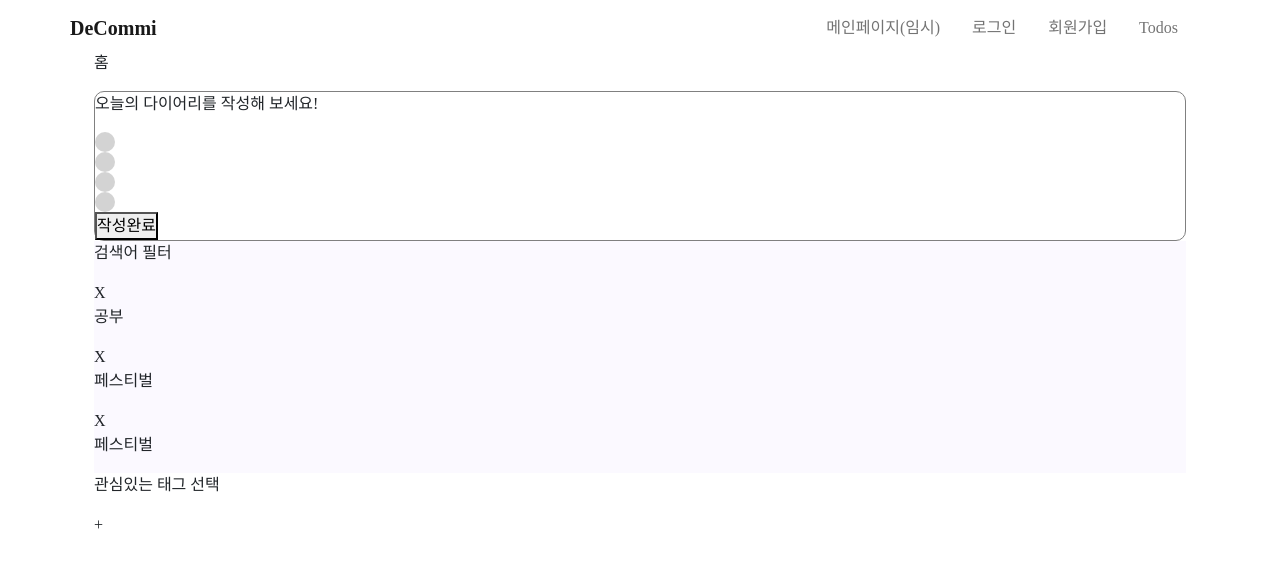
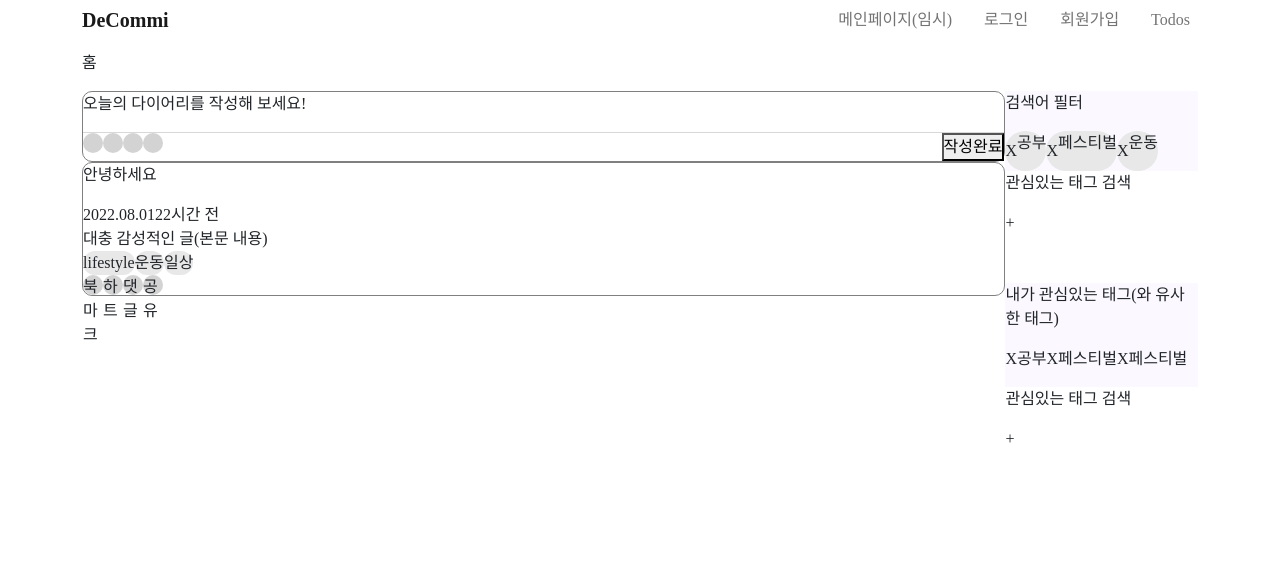
Before and after one commit to k1k2brz/HCSS, a Vue app: page /pages/mainpage in a window 1280 px wide. Shown: the top 564 px of the page. Built offline with nearby package versions, Linux system fonts and the light colour scheme; a web font is replaced by a local one.

Commit message:
mainPage commit

```diff
--- a/src/App.vue
+++ b/src/App.vue
@@ -1,6 +1,6 @@
 <template>
   <!-- nav를 따로 뺀다 (가독성)-->
-  <div class="container absolute">
+  <div class="container absolute padding0">
     <div class="relative">
       <Navbar class="fixed-top" />
       <!-- index.js에서 설정한 home component가 여기에 들어온다 -->
@@ -24,6 +24,4 @@ export default {
 };
 </script>
 
-<style lang="sass">
-
-</style>
+<style lang="sass"></style>
--- a/src/components/NavBar.vue
+++ b/src/components/NavBar.vue
@@ -10,16 +10,15 @@
       <router-link class="navbar-brand" :to="{ name: 'Home' }"
         ><b>DeCommi</b></router-link
       >
-
       <ul class="navbar-nav">
-        <li class="nav-item active d-flex gap-3 me-4">
-          <router-link class="nav-link" :to="{ name: 'Main' }"
+        <li class="nav-item active d-flex">
+          <router-link class="nav-link mr-3" :to="{ name: 'Main' }"
             >메인페이지(임시)</router-link
           >
-          <router-link class="nav-link" :to="{ name: 'Login' }"
+          <router-link class="nav-link mr-3" :to="{ name: 'Login' }"
             >로그인</router-link
           >
-          <router-link class="nav-link" :to="{ name: 'Signup' }"
+          <router-link class="nav-link mr-3" :to="{ name: 'Signup' }"
             >회원가입</router-link
           >
           <router-link class="nav-link" :to="{ name: 'Todos' }"
@@ -32,11 +31,13 @@
 </template>
 
 <script>
-export default {
-};
+export default {};
 </script>
 
 <style lang="sass" scoped>
+.navbar
+  padding: 0 12px
+
 .navbar-brand
   font-weight: 700
 </style>
--- a/src/pages/LoginPage.vue
+++ b/src/pages/LoginPage.vue
@@ -1,18 +1,34 @@
 <template>
-  <div class="container container_default d-flex justify-content-center align-items-center p-0 m-0">
+  <div
+    class="container container_default d-flex justify-content-center align-items-center p-0 m-0"
+  >
     <div class="q-pa-md" style="max-width: 400px">
       <form ref="form" @submit.prevent="onSubmitForm()">
         <div class="mb-3">
-          <input v-model="info.id" type="email" class="form-control" placeholder="Email을 입력해주세요." id="loginEmail"
-            aria-describedby="emailHelp"/>
+          <input
+            v-model="info.id"
+            type="email"
+            class="form-control"
+            placeholder="Email을 입력해주세요."
+            id="loginEmail"
+            aria-describedby="emailHelp"
+          />
           <!-- <div id="emailHelp" class="form-text">We'll never share your email with anyone else.</div> -->
         </div>
         <div class="mb-3">
-          <input v-model="info.pass" type="password" placeholder="비밀번호를 입력해주세요." class="form-control" id="loginPass" />
+          <input
+            v-model="info.pass"
+            type="password"
+            placeholder="비밀번호를 입력해주세요."
+            class="form-control"
+            id="loginPass"
+          />
         </div>
         <div class="mb-3 form-check">
           <input type="checkbox" class="form-check-input" id="loginCheck" />
-          <label class="form-check-label me-5" for="loginCheck">아이디 저장</label>
+          <label class="form-check-label me-5" for="loginCheck"
+            >아이디 저장</label
+          >
           <input type="checkbox" class="form-check-input" id="loginCheck2" />
           <label class="form-check-label" for="loginCheck2">자동로그인</label>
         </div>
@@ -58,7 +74,5 @@ export default {
 
 <style lang="sass" scoped>
 .LoginLine
-    height: 1px
     width: 160px
-    background-color: grey
 </style>
--- a/src/pages/mainpage/MainPage.vue
+++ b/src/pages/mainpage/MainPage.vue
@@ -1,6 +1,6 @@
 <template>
-    <div class="container top-margin">
-        <div>
+  <div class="top-margin">
+    <div class="mainHome">
       <p>홈</p>
     </div>
     <!-- <div> -->
@@ -10,17 +10,18 @@
             <div class="boundaryLine"></div>
             <span>하트순</span> -->
     <!-- </div> -->
-        <div>
-            <div>
+    <div class="d-flex justify-content-between">
+      <div class="homeDiary">
+        <div class="homeDiary">
           <div class="containerBox">
             <div>
               <p>오늘의 다이어리를 작성해 보세요!</p>
             </div>
             <div>
-                        <div></div>
+              <div class="LoginLine"></div>
             </div>
-                    <div>
-                        <div>
+            <div class="d-flex justify-content-between">
+              <div class="d-flex">
                 <div class="icon"></div>
                 <div class="icon"></div>
                 <div class="icon"></div>
@@ -30,15 +31,88 @@
             </div>
           </div>
         </div>
+        <div>
+          <div class="containerBox">
+            <div>
+              <p>안녕하세요</p>
+              <div>
+                <span>2022.08.01</span>
+                <span>22시간 전</span>
               </div>
               <div>
+                <span>대충 감성적인 글(본문 내용)</span>
+              </div>
+            </div>
+            <div class="d-flex">
+              <div
+                class="btnTag d-flex justify-content-center align-items-center"
+              >
+                <span>lifestyle</span>
+              </div>
+              <div
+                class="btnTag d-flex justify-content-center align-items-center"
+              >
+                <span>운동</span>
+              </div>
+              <div
+                class="btnTag d-flex justify-content-center align-items-center"
+              >
+                <span>일상</span>
+              </div>
+            </div>
+            <div class="d-flex justify-content-between">
+              <div class="d-flex">
+                <div class="icon">북마크</div>
+                <div class="icon">하트</div>
+                <div class="icon">댓글</div>
+                <div class="icon">공유</div>
+              </div>
+            </div>
+          </div>
+        </div>
+      </div>
+      <div class="d-flex flex-column">
         <div>
-                <div class="tagBox">
+          <div class="tagBox d-flex justify-content-between flex-column">
             <div>
               <p>검색어 필터</p>
             </div>
+            <div class="d-flex justify-content-between">
+              <div class="d-flex justify-content-between">
+                <div
+                  class="btnTag d-flex justify-content-center align-items-center"
+                >
+                  <span class="iconX">X</span>
+                  <p>공부</p>
+                </div>
+                <div
+                  class="btnTag d-flex justify-content-center align-items-center"
+                >
+                  <span class="iconX">X</span>
+                  <p>페스티벌</p>
+                </div>
+                <div
+                  class="btnTag d-flex justify-content-center align-items-center"
+                >
+                  <span class="iconX">X</span>
+                  <p>운동</p>
+                </div>
+              </div>
+            </div>
+            <div class="tagSearch">
+              <p>관심있는 태그 검색</p>
+              <div class="iconPlus">+</div>
+            </div>
+          </div>
+        </div>
+        <div class="d-flex mt-5">
           <div>
+            <div class="tagBox d-flex justify-content-between flex-column">
               <div>
+                <p>내가 관심있는 태그(와 유사한 태그)</p>
+              </div>
+              <div class="d-flex">
+                <div class="d-flex justify-content-between">
                   <span class="iconX">X</span>
                   <p>공부</p>
                   <span class="iconX">X</span>
@@ -46,26 +120,30 @@
                   <span class="iconX">X</span>
                   <p>페스티벌</p>
                 </div>
-                        <div>
-                            <div>
+              </div>
               <div class="tagSearch">
-                                    <p>관심있는 태그 선택</p>
+                <p>관심있는 태그 검색</p>
                 <div class="iconPlus">+</div>
               </div>
             </div>
           </div>
-                    </div>
-
         </div>
       </div>
     </div>
   </div>
 </template>
 
-<script>
-</script>
+<script></script>
 
 <style lang="sass" scoped>
+.btnTag
+    background-color: #E8E8E8
+    border-radius: 20px
+
+
+.homeDiary
+    width: 100%
+
 .icon
     width: 20px
     height: 20px
--- a/src/sass/style.sass
+++ b/src/sass/style.sass
@@ -54,7 +54,7 @@ img
   background-color: $lightpurple-color
 
 .top-margin
-  margin: 50.5px
+  margin-top: 50.5px
 
 .text-stroke
   text-shadow: -1px 0 black, 0 1px black, 1px 0 black, 0 -1px black
@@ -71,6 +71,9 @@ img
 .yearTextsub
   color: $darkgrey-color
 
+.LoginLine
+  height: 1px
+  background-color: #D8D8D8
 
 @import url('https://fonts.googleapis.com/css2?family=Noto+Sans+KR:wght@300;400;500;700;900&display=swap')
 @import url('https://webfontworld.github.io/SCoreDream/SCoreDream.css')
```
Lines whose indentation alone changed are shown as unchanged.
